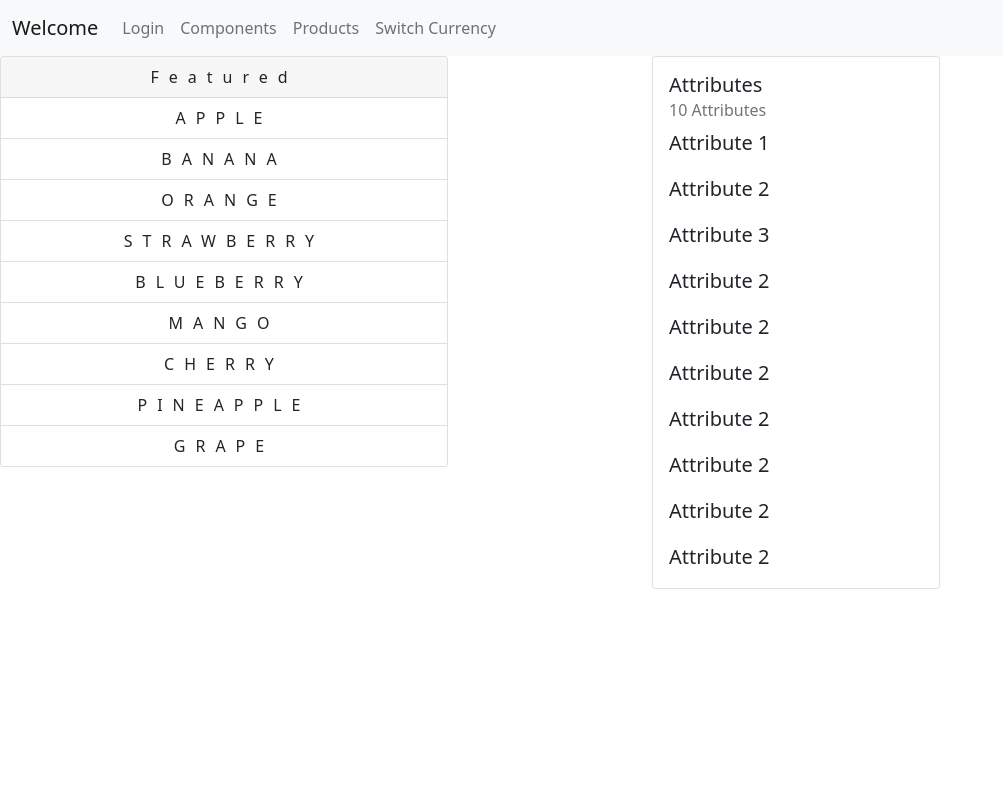
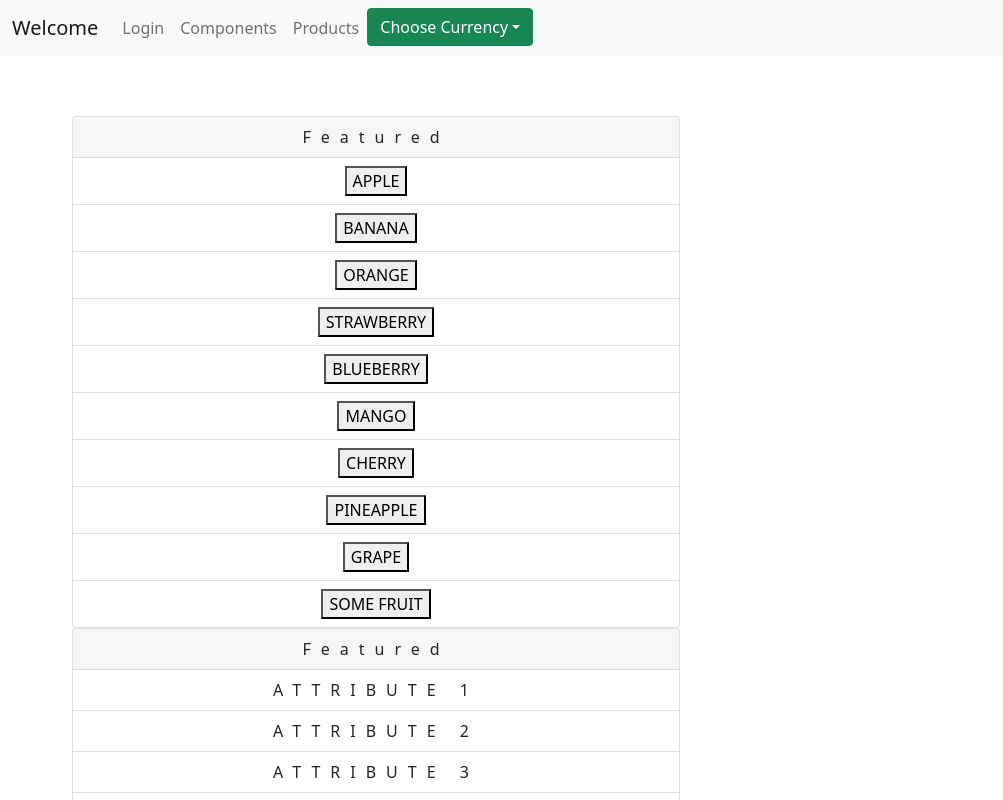
Before and after one commit to HTWBerlin-CBDSoSe22/Frontend, a React (Create React App) app: page /pageComponents in a window 1280 px wide. Shown: the top 800 px of the page, without its empty margins (0-1003 px from the left). Built offline with nearby package versions, Linux system fonts and the light colour scheme; the HTML template or start-up script is replaced by a standard one.

Commit message:
choose currency dropdown

```diff
--- a/src/NavBar.js
+++ b/src/NavBar.js
@@ -15,6 +15,7 @@ import Products from "./Products";
 import SwitchCurrency from "./SwitchCurrency";
 // import React from "@types/react";
 import React from "react";
+import {Dropdown} from "react-bootstrap";
 
 function NavBar(){
     return(
@@ -33,7 +34,20 @@ function NavBar(){
                                 <Nav.Link href="/login">Login</Nav.Link>
                                 <Nav.Link href="/pageComponents">Components</Nav.Link>
                                 <Nav.Link href="/products">Products</Nav.Link>
-                                <Nav.Link href="/switchCurrency">Switch Currency</Nav.Link>
+                                {/*<Nav.Link href="/switchCurrency">Switch Currency</Nav.Link>*/}
+
+                                <Dropdown>
+                                    <Dropdown.Toggle variant="success" id="dropdown-basic">
+                                        Choose Currency
+                                    </Dropdown.Toggle>
+
+                                    <Dropdown.Menu>
+                                        <Dropdown.Item href="/currencyEuro">Euro</Dropdown.Item>
+                                        <Dropdown.Item href="/currencyDollar">Dollar</Dropdown.Item>
+                                        <Dropdown.Item href="/currencySwedishCrown">Swedish Crown</Dropdown.Item>
+                                    </Dropdown.Menu>
+                                </Dropdown>
+
                             </Nav>
                         </Navbar.Collapse>
                     </Container>
--- a/src/PageComponents.js
+++ b/src/PageComponents.js
@@ -2,50 +2,68 @@ import Row from "react-bootstrap/Row";
 import Col from "react-bootstrap/Col";
 import Card from "react-bootstrap/Card";
 import ListGroup from "react-bootstrap/ListGroup";
+import Container from "react-bootstrap/Container";
 
 
 function PageComponents(){
     return(
         <div>
+            <Container style={{ margin: '60px'}}>
                 <Row>
                     <Col>
-                    <Card style={{ width: '28rem' , textAlign: "center", letterSpacing: "10px"}}>
+                        <Card style={{ width: '38rem' , textAlign: "center", letterSpacing: "10px"}}>
                             <Card.Header>Featured</Card.Header>
                             <ListGroup variant="flush">
-                            <ListGroup.Item>APPLE</ListGroup.Item>
-                            <ListGroup.Item>BANANA</ListGroup.Item>
-                            <ListGroup.Item>ORANGE</ListGroup.Item>
-                            <ListGroup.Item>STRAWBERRY</ListGroup.Item>
-                            <ListGroup.Item>BLUEBERRY</ListGroup.Item>
-                            <ListGroup.Item>MANGO</ListGroup.Item>
-                            <ListGroup.Item>CHERRY</ListGroup.Item>
-                            <ListGroup.Item>PINEAPPLE</ListGroup.Item>
-                            <ListGroup.Item>GRAPE</ListGroup.Item>
+                                <ListGroup.Item><button>APPLE</button></ListGroup.Item>
+                                <ListGroup.Item><button>BANANA</button></ListGroup.Item>
+                                <ListGroup.Item><button>ORANGE</button></ListGroup.Item>
+                                <ListGroup.Item><button>STRAWBERRY</button></ListGroup.Item>
+                                <ListGroup.Item><button>BLUEBERRY</button></ListGroup.Item>
+                                <ListGroup.Item><button>MANGO</button></ListGroup.Item>
+                                <ListGroup.Item><button>CHERRY</button></ListGroup.Item>
+                                <ListGroup.Item><button>PINEAPPLE</button></ListGroup.Item>
+                                <ListGroup.Item><button>GRAPE</button></ListGroup.Item>
+                                <ListGroup.Item><button>SOME FRUIT</button></ListGroup.Item>
                             </ListGroup>
                         </Card>
                     </Col>
                     <Col>
-                    <Card style={{ width: '18rem' }}>
-                        <Card.Body>
-                            <Card.Title>Attributes</Card.Title>
-                            <Card.Subtitle className="mb-2 text-muted">10 Attributes</Card.Subtitle>
-                            <div style={{fontSize: '20px'}}>
-                                <Card.Text href="#">Attribute 1</Card.Text>
-                                <Card.Text href="#">Attribute 2</Card.Text>
-                                <Card.Text href="#">Attribute 3</Card.Text>
-                                <Card.Text href="#">Attribute 2</Card.Text>
-                                <Card.Text href="#">Attribute 2</Card.Text>
-                                <Card.Text href="#">Attribute 2</Card.Text>
-                                <Card.Text href="#">Attribute 2</Card.Text>
-                                <Card.Text href="#">Attribute 2</Card.Text>
-                                <Card.Text href="#">Attribute 2</Card.Text>
-                                <Card.Text href="#">Attribute 2</Card.Text>
-                            </div>
-                        </Card.Body>
+                        <Card style={{ width: '38rem' , textAlign: "center", letterSpacing: "10px"}}>
+                            <Card.Header>Featured</Card.Header>
+                            <ListGroup variant="flush">
+                                <ListGroup.Item>ATTRIBUTE 1</ListGroup.Item>
+                                <ListGroup.Item>ATTRIBUTE 2</ListGroup.Item>
+                                <ListGroup.Item>ATTRIBUTE 3</ListGroup.Item>
+                                <ListGroup.Item>ATTRIBUTE 4</ListGroup.Item>
+                                <ListGroup.Item>ATTRIBUTE 5</ListGroup.Item>
+                                <ListGroup.Item>ATTRIBUTE 6</ListGroup.Item>
+                                <ListGroup.Item>ATTRIBUTE 7</ListGroup.Item>
+                                <ListGroup.Item>ATTRIBUTE 8</ListGroup.Item>
+                                <ListGroup.Item>ATTRIBUTE 9</ListGroup.Item>
+                                <ListGroup.Item>ATTRIBUTE 10</ListGroup.Item>
+                            </ListGroup>
                         </Card>
+                        {/*<Card style={{ width: '38rem' , textAlign: "center", letterSpacing: "10px"}}>*/}
+                        {/*    <Card.Body>*/}
+                        {/*        <Card.Title>Attributes</Card.Title>*/}
+                        {/*        <Card.Subtitle className="mb-2 text-muted">10 Attributes</Card.Subtitle>*/}
+                        {/*        <div style={{fontSize: '20px'}}>*/}
+                        {/*            <Card.Text href="#">Attribute 1</Card.Text>*/}
+                        {/*            <Card.Text href="#">Attribute 2</Card.Text>*/}
+                        {/*            <Card.Text href="#">Attribute 3</Card.Text>*/}
+                        {/*            <Card.Text href="#">Attribute 2</Card.Text>*/}
+                        {/*            <Card.Text href="#">Attribute 2</Card.Text>*/}
+                        {/*            <Card.Text href="#">Attribute 2</Card.Text>*/}
+                        {/*            <Card.Text href="#">Attribute 2</Card.Text>*/}
+                        {/*            <Card.Text href="#">Attribute 2</Card.Text>*/}
+                        {/*            <Card.Text href="#">Attribute 2</Card.Text>*/}
+                        {/*            <Card.Text href="#">Attribute 2</Card.Text>*/}
+                        {/*        </div>*/}
+                        {/*    </Card.Body>*/}
+                        {/*</Card>*/}
                     </Col>
                 </Row>
-
+            </Container>
         </div>
     );
 }
```
Lines whose indentation alone changed are shown as unchanged.
